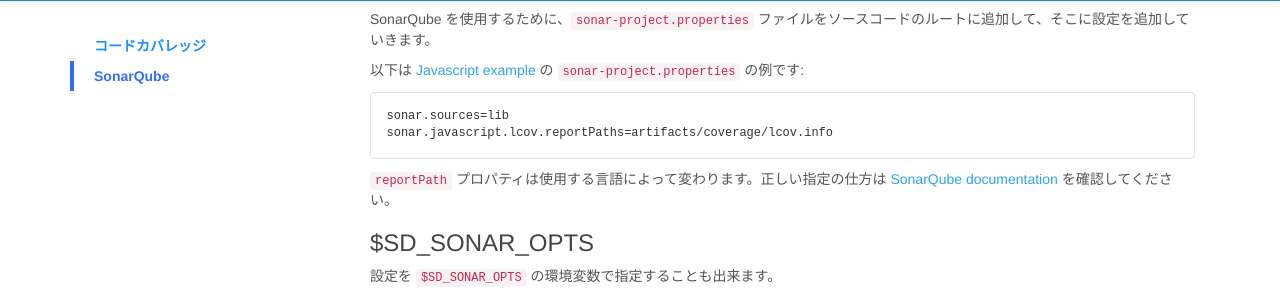
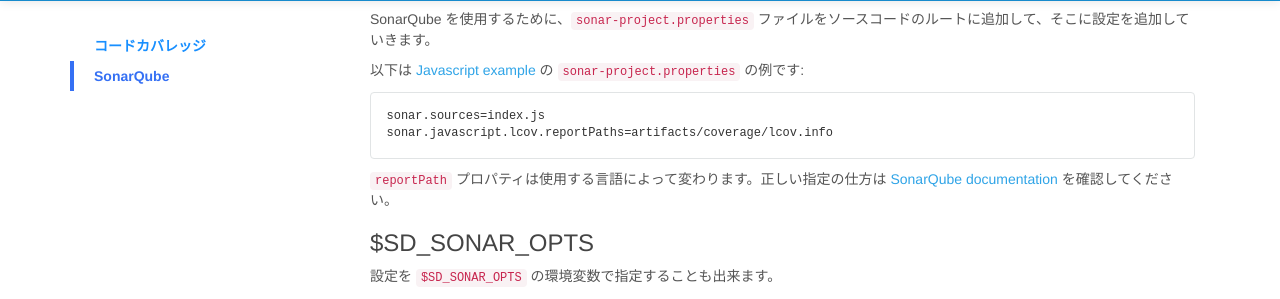
Before and after one commit to screwdriver-cd/guide, a Jekyll site: the page built from docs/ja/user-guide/configuration/code-coverage.md, in a window 1280 px wide and 900 px high, scrolled down 818 px. Shown: the part 151-450 px from the top of the window. Built offline with Jekyll 4.4.1, drawn with Linux system fonts in a browser that asks for light colours.

Commit message:
Update code-coverage.md

````diff
--- a/docs/ja/user-guide/configuration/code-coverage.md
+++ b/docs/ja/user-guide/configuration/code-coverage.md
@@ -27,7 +27,7 @@ SonarQube を使用するために、`sonar-project.properties` ファイルを
 
 以下は [Javascript example](https://github.com/screwdriver-cd-test/sonar-coverage-example-javascript) の `sonar-project.properties` の例です:
 ```
-sonar.sources=lib
+sonar.sources=index.js
 sonar.javascript.lcov.reportPaths=artifacts/coverage/lcov.info
 ```
 
````
